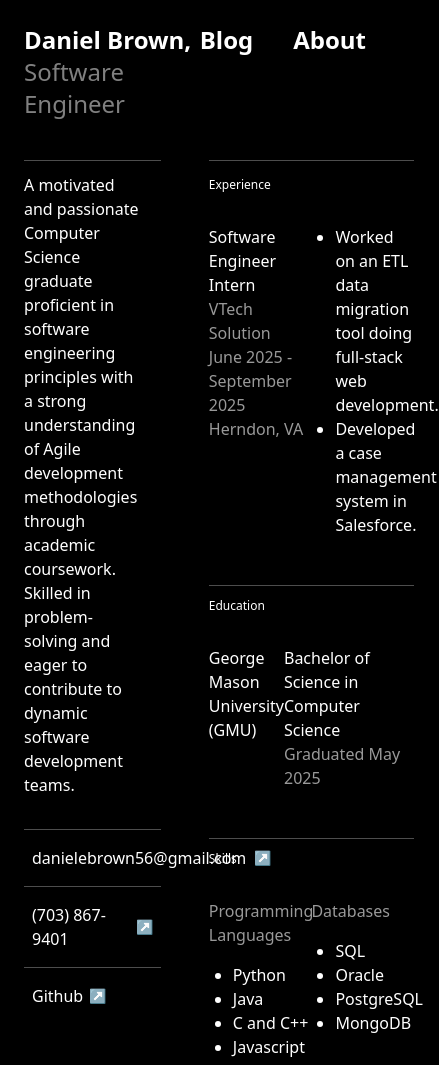
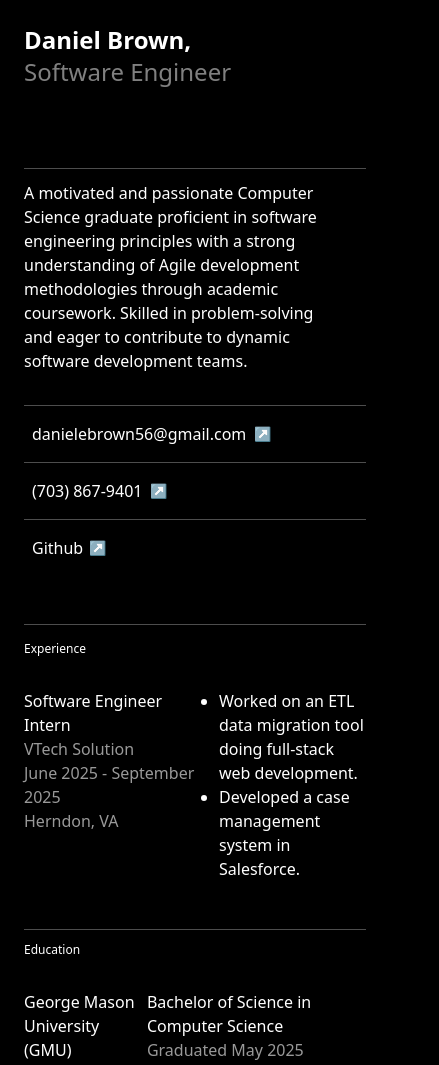
Before and after one commit to dbro74/dbro74.github.io, a plain HTML site: page index.html in a window 390 px wide. Shown: the top 1065 px of the page, 439 px wide, since content can reach past the window. Drawn offline with Linux system fonts and the light colour scheme.

Commit message:
contact links added, layout changes

```diff
--- a/index.html
+++ b/index.html
@@ -4,12 +4,12 @@
     <meta charset="utf-8" />
     <title>Portfolio</title>
     <meta name="viewport" content="width=device-width, initial-scale=1.0">
-    <link rel="stylesheet" crossorigin href="/assets/index-B22mrg9g.css">
+    <link rel="stylesheet" crossorigin href="/assets/index-CMkNjSRF.css">
   </head>
 
   <body class="bg-black p-6 font-schib">
 
-    <div class="flex justify-between mb-10" id="header">
+    <div class="flex justify-between mb-20" id="header">
       <div>
         <p class="text-2xl text-white font-bold">
           Daniel Brown,
@@ -18,19 +18,19 @@
           Software Engineer
         </p>
       </div>
-      <div id="nav-btns" class="flex gap-10">
+      <!-- <div id="nav-btns" class="flex gap-7">
         <a href="" class="text-2xl text-white font-bold hover:opacity-55 transition duration-200">
           Blog
         </a>
         <a href="" class="text-2xl text-white font-bold hover:opacity-55 transition duration-200">
           About
         </a>
-      </div>
+      </div> -->
     </div>
 
-    <main class="flex flex-row gap-12">
+    <main class="flex sm:flex-row flex-col gap-12 sm:items-start items-center">
 
-      <div class="flex flex-col w-2/5 text-white" id="contact-info">
+      <div class="flex flex-col sm:w-2/5 text-white" id="contact-info">
         <div class="pt-3 pr-5 pb-8 border-t border-white/30" id="bio">
           <p>
             A motivated and passionate Computer Science graduate proficient in software engineering principles with a strong
@@ -38,7 +38,7 @@
             eager to contribute to dynamic software development teams.
           </p>
         </div>
-        <a href="" id="link1" class="pt-4 pb-4 pl-2 pr-2 gap-2 border-t border-white/30 hover:bg-white hover:text-black flex items-center">
+        <a href="mailto:danielebrown56@gmail.com" id="link1" class="pt-4 pb-4 pl-2 pr-2 gap-2 border-t border-white/30 hover:bg-white hover:text-black flex items-center">
           <p>
             danielebrown56@gmail.com
           </p>
@@ -46,7 +46,7 @@
             ↗
           </p>
         </a>
-        <a href="" id="link1" class="pt-4 pb-4 pl-2 pr-2 gap-2 border-t border-white/30 hover:bg-white hover:text-black flex items-center">
+        <a href="tel:703-867-9401" id="link1" class="pt-4 pb-4 pl-2 pr-2 gap-2 border-t border-white/30 hover:bg-white hover:text-black flex items-center">
           <p>
             (703) 867-9401
           </p>
@@ -54,7 +54,7 @@
             ↗
           </p>
         </a>
-        <a href="" id="link1" class="pt-4 pb-4 pl-2 pr-2 gap-1.5 border-t border-white/30 hover:bg-white hover:text-black flex items-center">
+        <a href="https://github.com/dbro74" id="link1" class="pt-4 pb-4 pl-2 pr-2 gap-1.5 border-t border-white/30 hover:bg-white hover:text-black flex items-center">
           <p>
             Github
           </p>
@@ -62,7 +62,7 @@
         </a>
       </div>
 
-      <div id="cv-info" class="flex flex-col text-white w-3/5">
+      <div id="cv-info" class="flex flex-col text-white sm:w-3/5">
         <div id="experience" class="pb-12">
           <h2 class="pt-4 pb-8 border-t border-white/30 text-xs">
             Experience
```
Also changed, not shown: assets/index-B22mrg9g.css (deleted), assets/index-CMkNjSRF.css (added).
